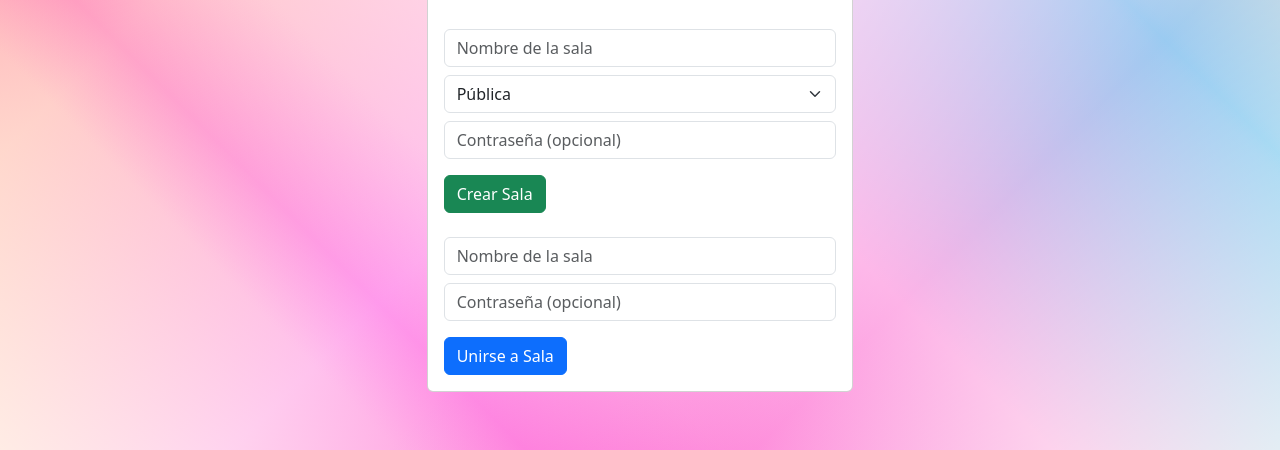
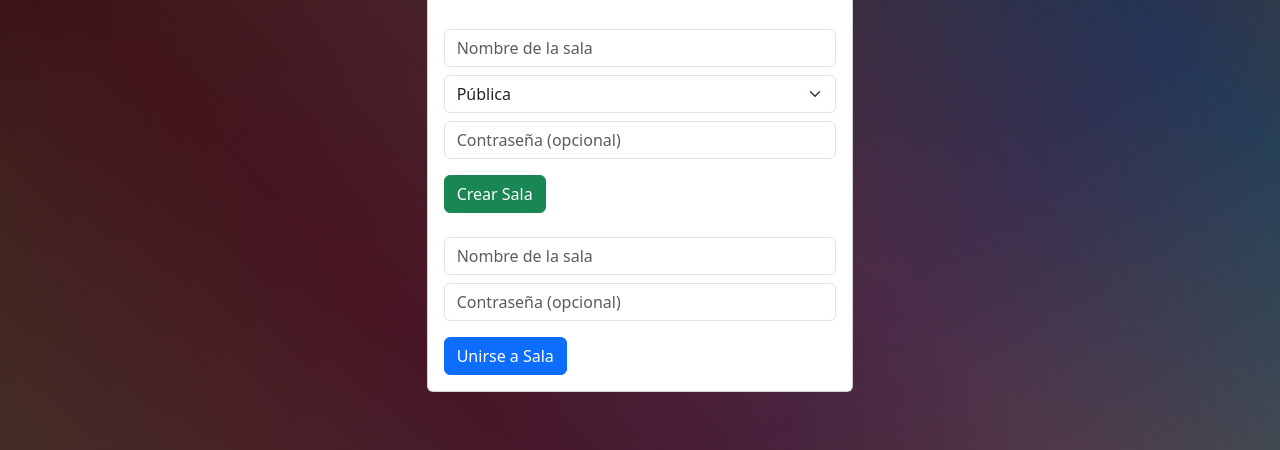
Before and after one commit to AlexanderMontenegro/Chat-Socket.io, a website: page src/public/index.html in a window 1280 px wide. Shown: the part 370-820 px from the top of the page. Drawn offline with nearby package versions, Linux system fonts and the light colour scheme; no server answers.

Commit message:
actualizacion 06/08-18.11

```diff
--- a/src/public/css/main.css
+++ b/src/public/css/main.css
@@ -7,8 +7,8 @@ body{
 
     justify-content: center;
     align-items: center;
-    background: linear-gradient(135deg, #FF9A9E 0%, #FAD0C4 25%, #FBC2EB 50%, #A18CD1 75%, #C4E0E5 100%),
-                linear-gradient(45deg, #FFD3A5 0%, #FD6585 25%, #FCABBD 50%, #7AC5D8 75%, #FFE57F 100%);
+    background: linear-gradient(135deg, #301d1d 0%, #453a36 25%, #4d3b47 50%, #4b4162 75%, #556466 100%),
+                linear-gradient(45deg, #76614b 0%, #772e3e 25%, #7e555e 50%, #3e6670 75%, #7a6d3c 100%);
     background-blend-mode: overlay;
     background-size: cover;
     background-position: center;
```
Also changed, not shown: src/public/index.html (+1 -1 lines).
